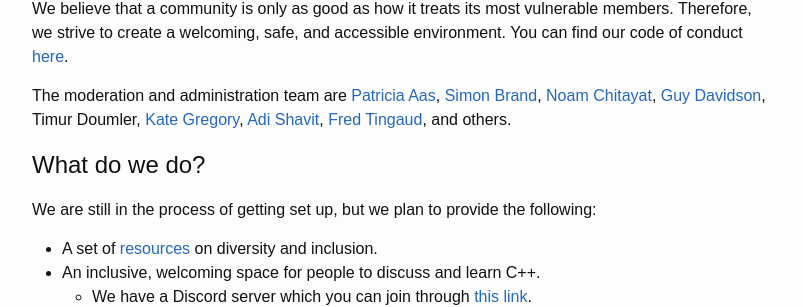
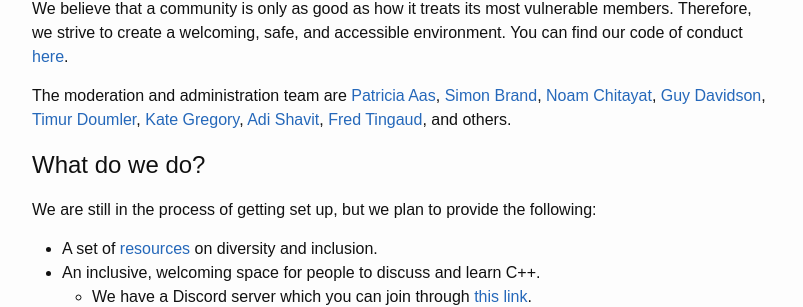
Before and after one commit to include-cpp/include-cpp.github.io, a Jekyll site: the page built from index.md, in a window 1280 px wide. Shown: the part 227-534 px from the top of the page, without its empty margins (238-1041 px from the left). Built offline with Jekyll 4.4.1, drawn with Linux system fonts in a browser that asks for light colours; our own code applies the rules of GitHub Pages for plain Markdown files; part of the change alters nothing that is shown.

```diff
--- a/index.md
+++ b/index.md
@@ -8,7 +8,7 @@ layout: home
 
 We believe that a community is only as good as how it treats its most vulnerable members. Therefore, we strive to create a welcoming, safe, and accessible environment. You can find our code of conduct [here](/code-of-conduct).
 
-The moderation and administration team are [Patricia Aas](https://twitter.com/pati_gallardo), [Simon Brand](https://twitter.com/TartanLlama), [Noam Chitayat](https://twitter.com/_Noam), [Guy Davidson](https://twitter.com/hatcat01), Timur Doumler, [Kate Gregory](https://twitter.com/gregcons), [Adi Shavit](https://twitter.com/AdiShavit), [Fred Tingaud](https://twitter.com/FredTingaudDev), and others.
+The moderation and administration team are [Patricia Aas](https://twitter.com/pati_gallardo), [Simon Brand](https://twitter.com/TartanLlama), [Noam Chitayat](https://twitter.com/_Noam), [Guy Davidson](https://twitter.com/hatcat01), [Timur Doumler](https://twitter.com/timur_audio), [Kate Gregory](https://twitter.com/gregcons), [Adi Shavit](https://twitter.com/AdiShavit), [Fred Tingaud](https://twitter.com/FredTingaudDev), and others.
 
 ## What do we do?
 
```
